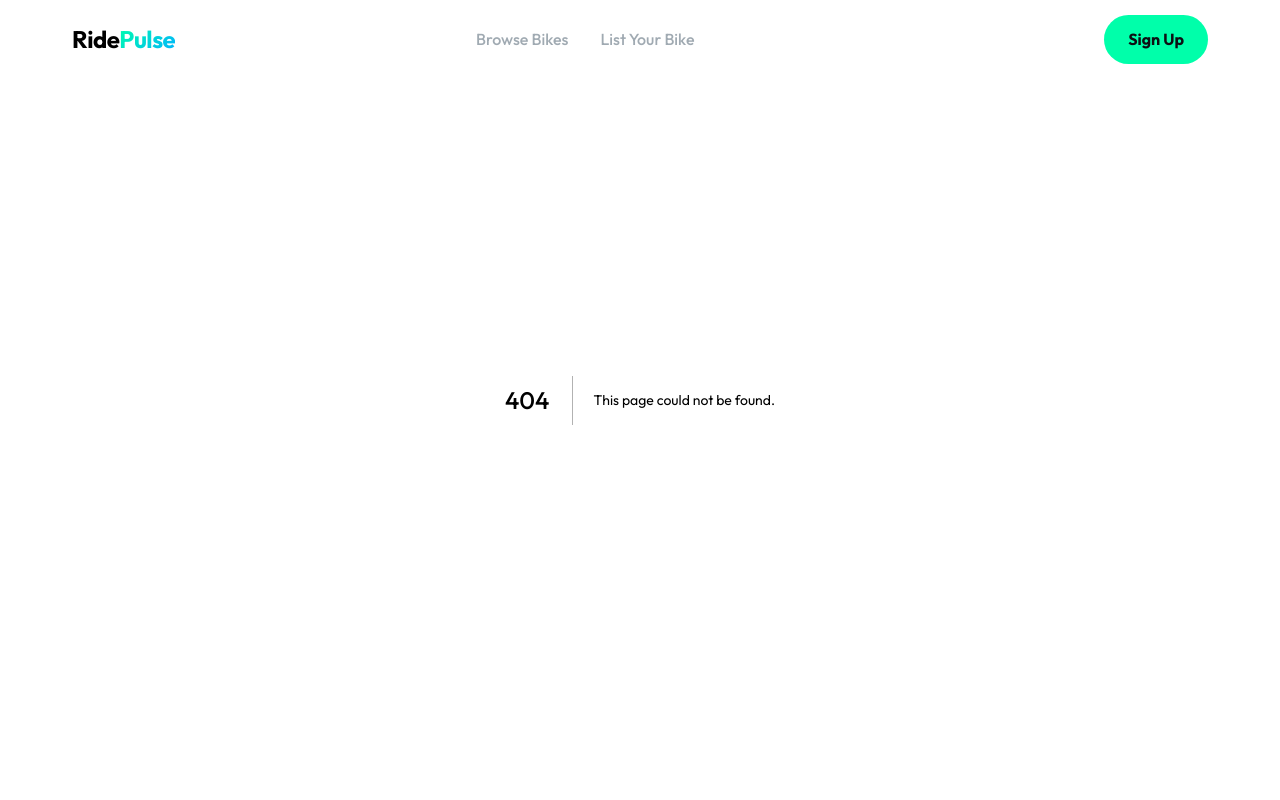
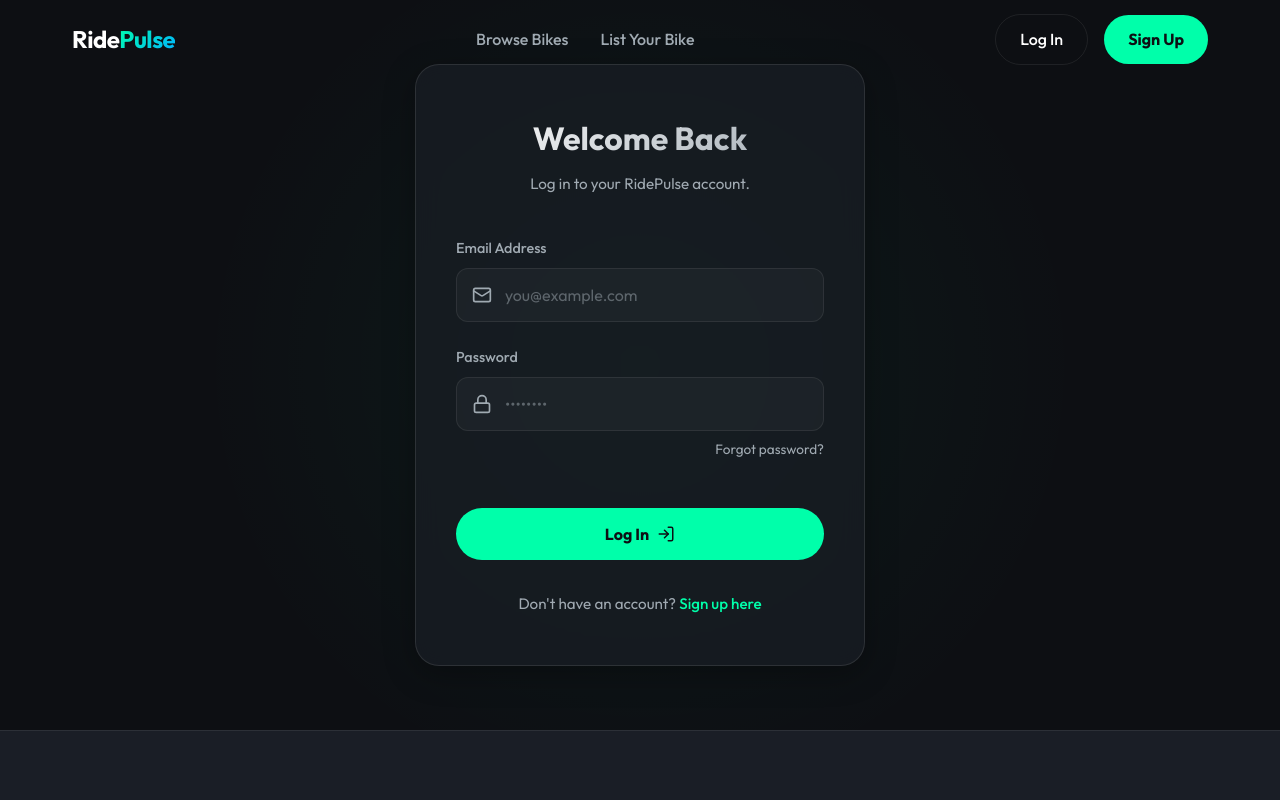
Before and after one commit to jishu-gits/rental-bike-platform, a Next.js app in the folder frontend/: page /login in a window 1280 px wide. Before the commit this address had no page. Shown: the top 800 px of the page. Built offline with nearby package versions, Linux system fonts and the light colour scheme.

Commit message:
feat: implement backend server setup and frontend signup page with styling

```diff
--- /dev/null
+++ b/frontend/app/auth.css
@@ -0,0 +1,125 @@
+.auth-container {
+  min-height: calc(100vh - 80px); /* Adjust based on navbar height */
+  display: flex;
+  align-items: center;
+  justify-content: center;
+  padding: 4rem 2rem;
+  background: radial-gradient(circle at center, rgba(0, 255, 170, 0.05) 0%, transparent 60%);
+}
+
+.auth-card {
+  width: 100%;
+  max-width: 450px;
+  padding: 3rem 2.5rem;
+  border-radius: 24px;
+  text-align: center;
+}
+
+.auth-header {
+  margin-bottom: 2.5rem;
+}
+
+.auth-title {
+  font-size: 2rem;
+  font-weight: 700;
+  margin-bottom: 0.5rem;
+  background: linear-gradient(135deg, #ffffff 0%, #a0aab2 100%);
+  -webkit-background-clip: text;
+  -webkit-text-fill-color: transparent;
+}
+
+.auth-subtitle {
+  color: var(--text-secondary);
+  font-size: 0.95rem;
+}
+
+.auth-form {
+  display: flex;
+  flex-direction: column;
+  gap: 1.5rem;
+}
+
+.form-group {
+  text-align: left;
+}
+
+.form-label {
+  display: block;
+  font-size: 0.9rem;
+  font-weight: 500;
+  color: var(--text-secondary);
+  margin-bottom: 0.5rem;
+}
+
+.input-wrapper {
+  position: relative;
+  display: flex;
+  align-items: center;
+}
+
+.input-icon {
+  position: absolute;
+  left: 1rem;
+  color: var(--text-secondary);
+  width: 20px;
+  height: 20px;
+}
+
+.form-input {
+  width: 100%;
+  padding: 1rem 1rem 1rem 3rem;
+  background-color: rgba(255, 255, 255, 0.03);
+  border: 1px solid var(--border-color);
+  border-radius: 12px;
+  color: var(--text-primary);
+  font-size: 1rem;
+  transition: var(--transition);
+}
+
+.form-input:focus {
+  outline: none;
+  border-color: var(--primary-color);
+  background-color: rgba(0, 255, 170, 0.05);
+  box-shadow: 0 0 0 4px rgba(0, 255, 170, 0.1);
+}
+
+.form-input::placeholder {
+  color: rgba(160, 170, 178, 0.5);
+}
+
+.btn-submit {
+  width: 100%;
+  margin-top: 1.5rem;
+  padding: 1rem;
+  font-size: 1rem;
+}
+
+.auth-footer {
+  margin-top: 2rem;
+  font-size: 0.95rem;
+  color: var(--text-secondary);
+}
+
+.auth-link {
+  color: var(--primary-color);
+  font-weight: 500;
+  transition: var(--transition);
+}
+
+.auth-link:hover {
+  color: var(--primary-hover);
+  text-decoration: underline;
+}
+
+.forgot-password {
+  display: block;
+  text-align: right;
+  font-size: 0.85rem;
+  color: var(--text-secondary);
+  margin-top: 0.5rem;
+  transition: var(--transition);
+}
+
+.forgot-password:hover {
+  color: var(--primary-color);
+}
--- /dev/null
+++ b/frontend/app/login/page.js
@@ -0,0 +1,84 @@
+'use client';
+
+import { useState } from 'react';
+import Link from 'next/link';
+import { Mail, Lock, LogIn } from 'lucide-react';
+import '../auth.css';
+
+export default function LoginPage() {
+  const [formData, setFormData] = useState({
+    email: '',
+    password: '',
+  });
+
+  const handleChange = (e) => {
+    setFormData({ ...formData, [e.target.name]: e.target.value });
+  };
+
+  const handleSubmit = (e) => {
+    e.preventDefault();
+    // TODO: Implement actual login logic
+    console.log('Login form submitted:', formData);
+  };
+
+  return (
+    <div className="auth-container section">
+      <div className="auth-card glass">
+        <div className="auth-header">
+          <h1 className="auth-title">Welcome Back</h1>
+          <p className="auth-subtitle">Log in to your RidePulse account.</p>
+        </div>
+
+        <form className="auth-form" onSubmit={handleSubmit}>
+          <div className="form-group">
+            <label className="form-label" htmlFor="email">Email Address</label>
+            <div className="input-wrapper">
+              <Mail className="input-icon" />
+              <input
+                type="email"
+                id="email"
+                name="email"
+                className="form-input"
+                placeholder="you@example.com"
+                value={formData.email}
+                onChange={handleChange}
+                required
+              />
+            </div>
+          </div>
+
+          <div className="form-group">
+            <label className="form-label" htmlFor="password">Password</label>
+            <div className="input-wrapper">
+              <Lock className="input-icon" />
+              <input
+                type="password"
+                id="password"
+                name="password"
+                className="form-input"
+                placeholder="••••••••"
+                value={formData.password}
+                onChange={handleChange}
+                required
+              />
+            </div>
+            <Link href="#" className="forgot-password">
+              Forgot password?
+            </Link>
+          </div>
+
+          <button type="submit" className="btn-primary btn-submit">
+            Log In <LogIn size={18} />
+          </button>
+        </form>
+
+        <div className="auth-footer">
+          Don't have an account?{' '}
+          <Link href="/signup" className="auth-link">
+            Sign up here
+          </Link>
+        </div>
+      </div>
+    </div>
+  );
+}
```
Also changed, not shown: frontend/app/signup/page.js (added, +99 -0 lines), 1 other file (tests, documents, lock files or other folders).
